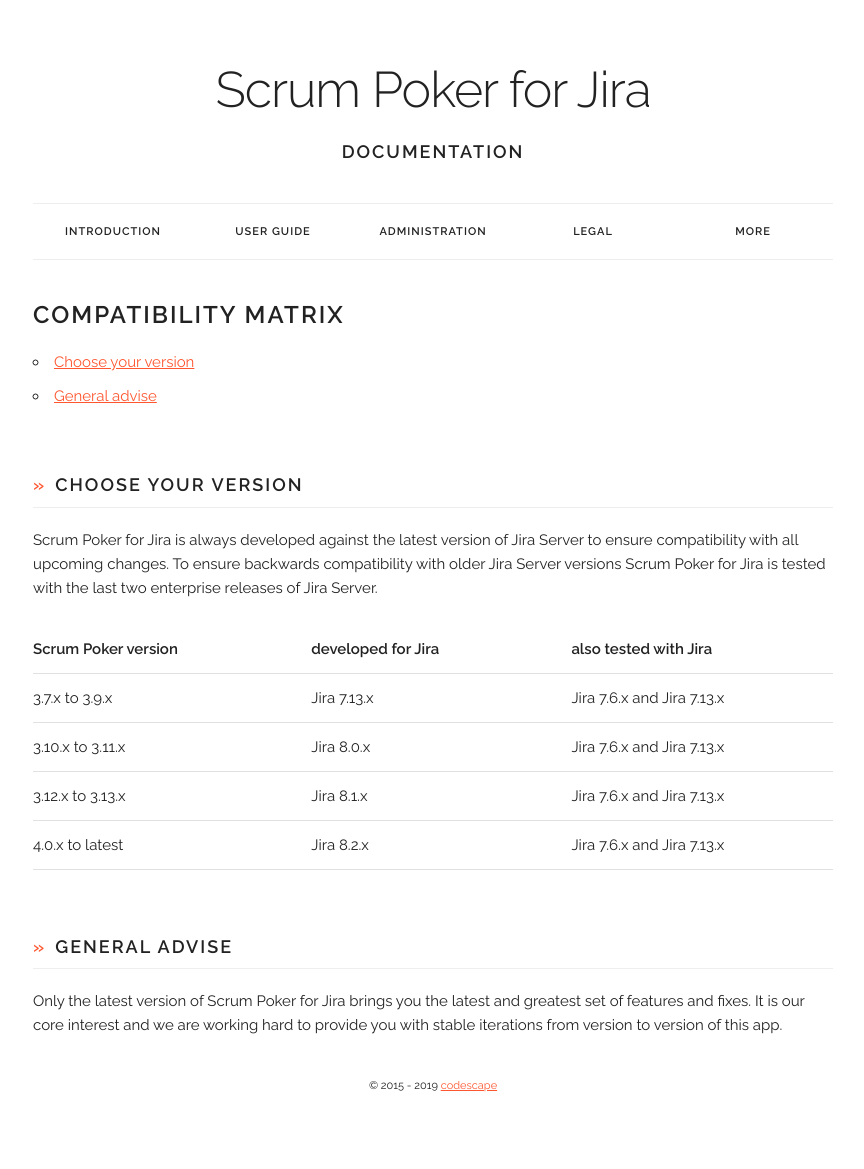
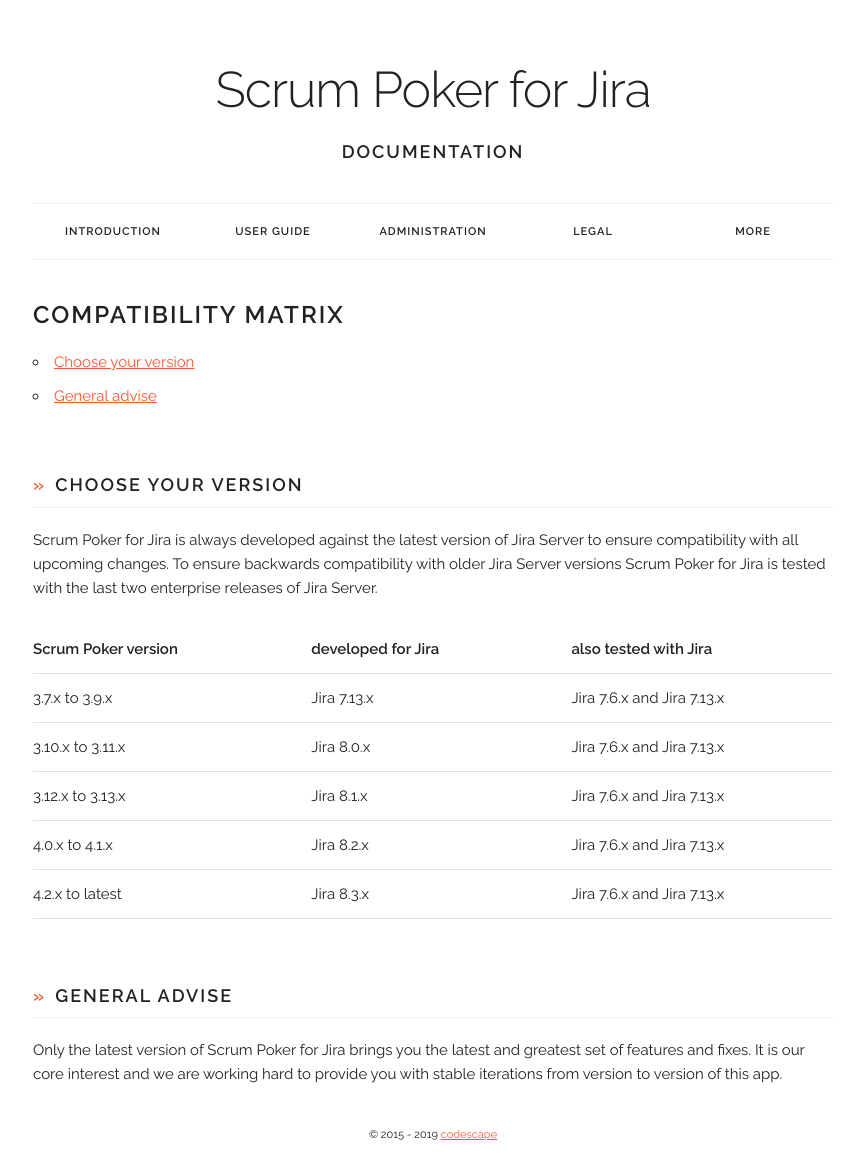
Before and after one commit to codescape/jira-scrum-poker, a Jekyll site: the page built from docs/compatibility-matrix.md, in a window 1280 px wide. Shown: the whole page, without its empty margins (207-1071 px from the left). Built offline with Jekyll 4.4.1, drawn with Linux system fonts in a browser that asks for light colours; nearby versions of some CDN libraries; before the commit the page ends 1120 px from its top, so only the background shows below that.

Commit message:
chore: implement against Jira patch version 8.3.0

```diff
--- a/docs/compatibility-matrix.md
+++ b/docs/compatibility-matrix.md
@@ -16,7 +16,8 @@
 | 3.7.x to 3.9.x      | Jira 7.13.x        | Jira 7.6.x and Jira 7.13.x |
 | 3.10.x to 3.11.x    | Jira 8.0.x         | Jira 7.6.x and Jira 7.13.x |
 | 3.12.x to 3.13.x    | Jira 8.1.x         | Jira 7.6.x and Jira 7.13.x |
-| 4.0.x to latest     | Jira 8.2.x         | Jira 7.6.x and Jira 7.13.x |
+| 4.0.x to 4.1.x      | Jira 8.2.x         | Jira 7.6.x and Jira 7.13.x |
+| 4.2.x to latest     | Jira 8.3.x         | Jira 7.6.x and Jira 7.13.x |
 
 ### General advise
 
--- a/pom.xml
+++ b/pom.xml
@@ -43,7 +43,7 @@
         <maven.compiler.target>${java.version}</maven.compiler.target>
 
         <!-- Jira versions -->
-        <jira.version>8.2.4</jira.version>
+        <jira.version>8.3.0</jira.version>
         <jira.version.latest>${jira.version}</jira.version.latest>
         <jira.version.enterprise>7.13.5</jira.version.enterprise>
         <jira.version.oldest>7.6.14</jira.version.oldest>
```
Also changed, not shown: docs/changelog.md.
